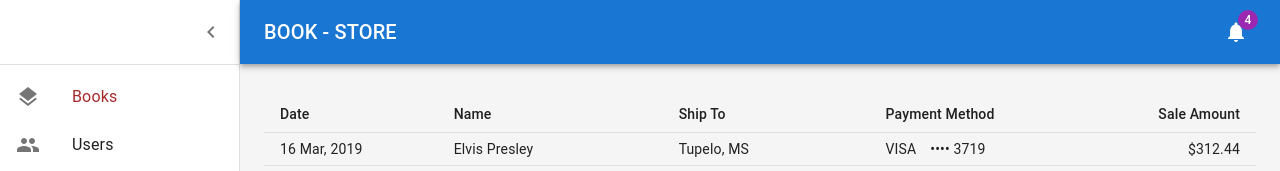
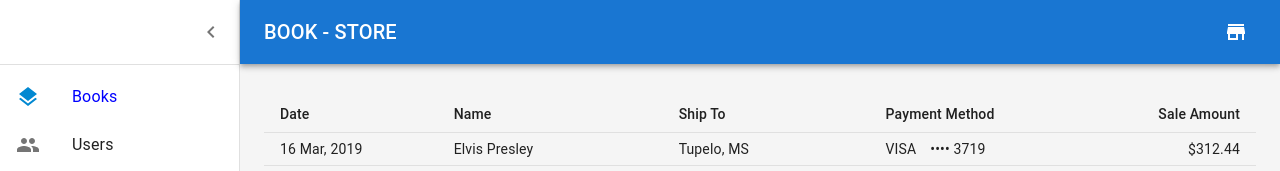
Before and after one commit to aniceto-jolela/bookstore, a React (Create React App) app: page /checkout in a window 1280 px wide. Shown: the top 171 px of the page. Built offline with nearby package versions, Linux system fonts and the light colour scheme.

Commit message:
Selecionando icones do menu.

```diff
--- a/src/components/menu/header.tsx
+++ b/src/components/menu/header.tsx
@@ -1,8 +1,7 @@
 import * as React from "react";
 import Typography from "@mui/material/Typography";
 import IconButton from "@mui/material/IconButton";
-import Badge from "@mui/material/Badge";
-import NotificationsIcon from "@mui/icons-material/Notifications";
+import StoreIcon from '@mui/icons-material/Store';
 
 function Header() {
   return (
@@ -16,10 +15,8 @@ function Header() {
       >
         BOOK - STORE
       </Typography>
-      <IconButton color="inherit">
-        <Badge badgeContent={4} color="secondary">
-          <NotificationsIcon />
-        </Badge>
+      <IconButton color="inherit" style={{cursor:'default'}}>
+          <StoreIcon />
       </IconButton>
     </React.Fragment>
   );
--- a/src/components/menu/listItems.tsx
+++ b/src/components/menu/listItems.tsx
@@ -20,13 +20,13 @@ export default function MainListItems() {
         to="/books"
         style={{
           textDecoration: "none",
-          color: setSelected == 1 ? "brown" : "inherit",
+          color: setSelected == 1 ? "blue" : "inherit",
         }}
         onClick={() => Selected(1)}
       >
         <ListItemButton>
-          <ListItemIcon>
-            <LayersIcon />
+          <ListItemIcon >
+            <LayersIcon color={setSelected == 1 ? "info" : "inherit"} />
           </ListItemIcon>
           <ListItemText primary="Books" />
         </ListItemButton>
@@ -36,13 +36,13 @@ export default function MainListItems() {
         to="/users"
         style={{
           textDecoration: "none",
-          color: setSelected == 2 ? "brown" : "inherit",
+          color: setSelected == 2 ? "blue" : "inherit",
         }}
         onClick={() => Selected(2)}
       >
         <ListItemButton>
           <ListItemIcon>
-            <PeopleIcon />
+            <PeopleIcon color={setSelected == 2 ? "info" : "inherit"} />
           </ListItemIcon>
           <ListItemText primary="Users" />
         </ListItemButton>
@@ -52,13 +52,13 @@ export default function MainListItems() {
         to="/checkout"
         style={{
           textDecoration: "none",
-          color: setSelected == 3 ? "brown" : "inherit",
+          color: setSelected == 3 ? "blue" : "inherit",
         }}
         onClick={() => Selected(3)}
       >
         <ListItemButton>
           <ListItemIcon>
-            <ShoppingCartIcon />
+            <ShoppingCartIcon color={setSelected == 3 ? "info" : "inherit"} />
           </ListItemIcon>
           <ListItemText primary="Checkout" />
         </ListItemButton>
```
